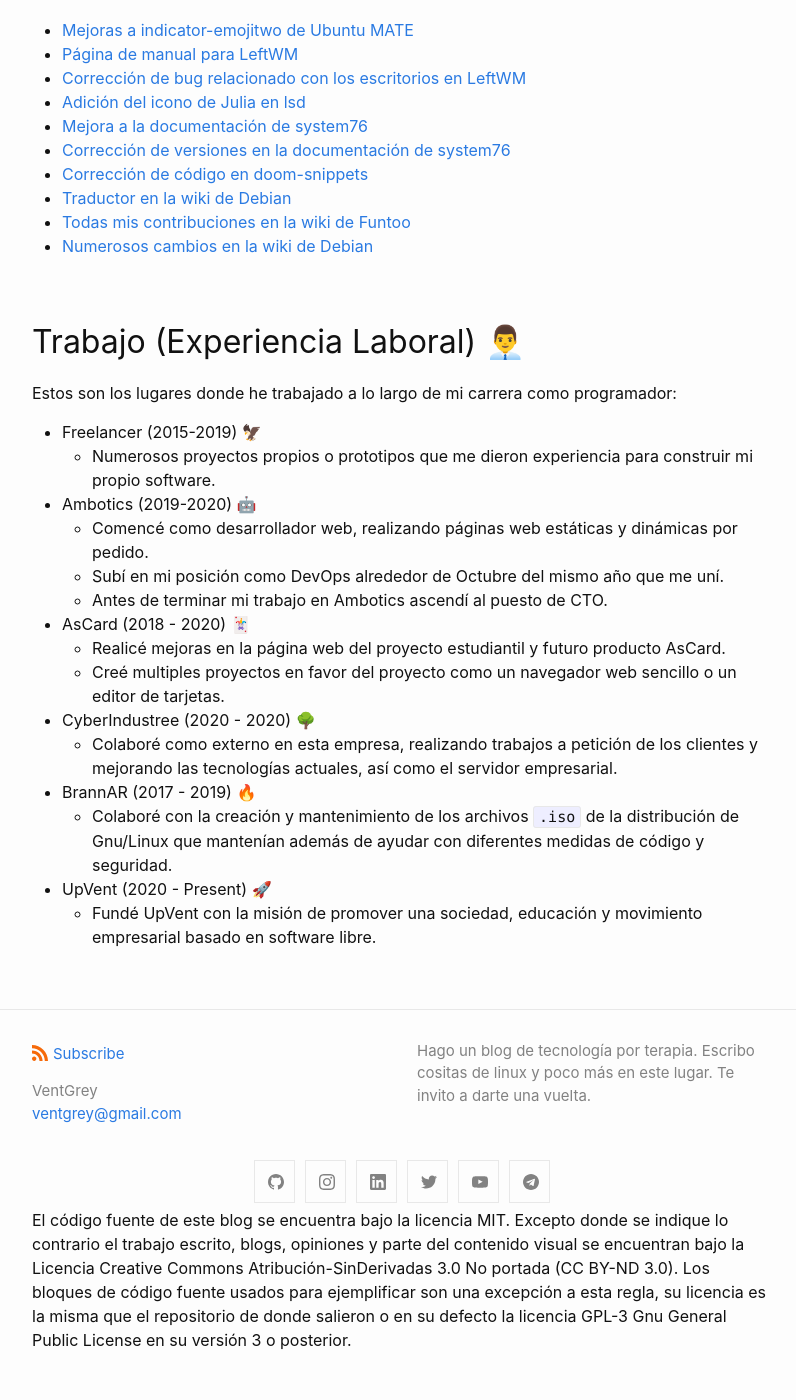
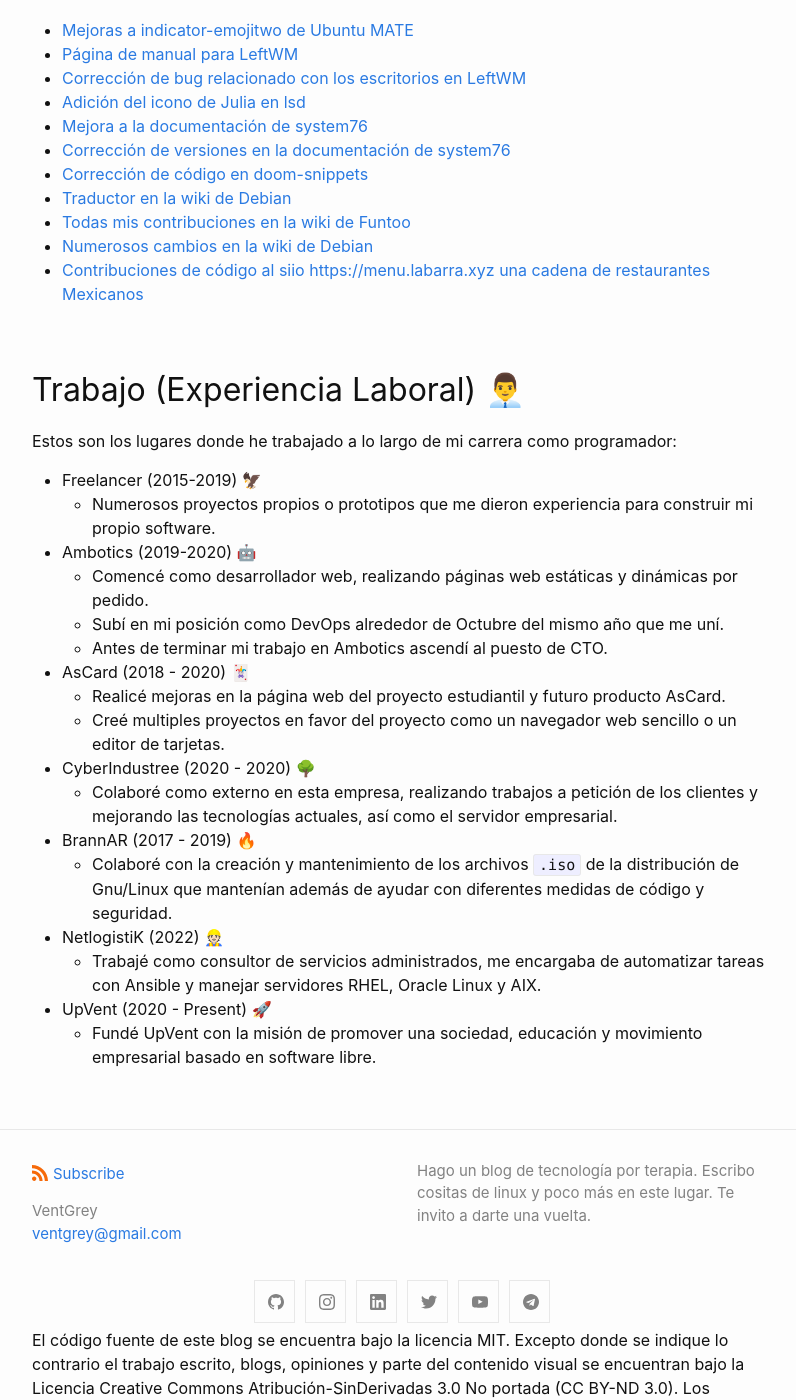
Before and after one commit to VentGrey/ventgrey.github.io, a Jekyll site: the page built from History.markdown, in a window 1280 px wide and 1400 px high, scrolled down 851 px. Shown: the whole window, without its empty margins (238-1034 px from the left). Built offline with Jekyll 4.4.1, drawn with Linux system fonts in a browser that asks for light colours; our own code applies the rules of GitHub Pages for plain Markdown files.

Commit message:
Update portfolio

```diff
--- a/History.markdown
+++ b/History.markdown
@@ -29,6 +29,7 @@
 - [Traductor en la wiki de Debian](https://wiki.debian.org/CategoryWikiTranslator)
 - [Todas mis contribuciones en la wiki de Funtoo](https://www.funtoo.org/Special:Contributions/Ventgrey)
 - [Numerosos cambios en la wiki de Debian](https://wiki.debian.org/Omar%20Jair%20Purata%20Funes)
+- [Contribuciones de código al siio https://menu.labarra.xyz una cadena de restaurantes Mexicanos](https://menu.labarra.xyz)
 
 ## Trabajo (Experiencia Laboral) 👨‍💼
 
@@ -54,5 +55,8 @@
   - Colaboré con la creación y mantenimiento de los archivos `.iso` de la distribución de Gnu/Linux que mantenían
   además de ayudar con diferentes medidas de código y seguridad.
 
+- NetlogistiK (2022) 👷🏻
+  - Trabajé como consultor de servicios administrados, me encargaba de automatizar tareas con Ansible y manejar servidores RHEL, Oracle Linux y AIX.
+
 - UpVent (2020 - Present) 🚀
   - Fundé UpVent con la misión de promover una sociedad, educación y movimiento empresarial basado en software libre.
```
